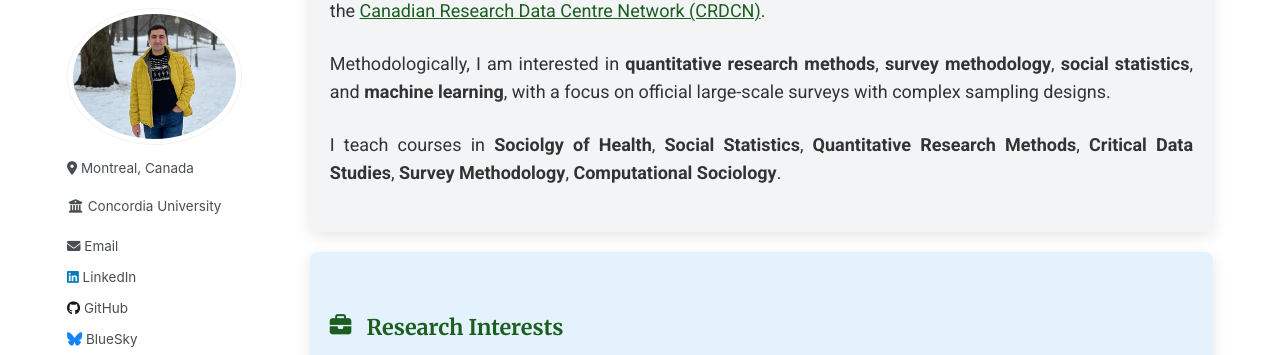
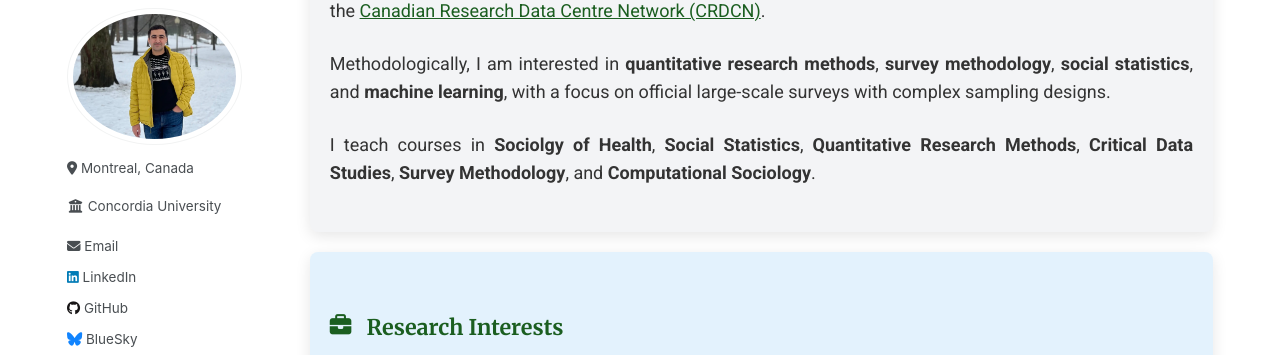
Before and after one commit to Mohsnmonji/mohsnmonji.github.io, a Jekyll site: the page built from about-me.md, in a window 1280 px wide and 900 px high, scrolled down 314 px. Shown: the part 98-453 px from the top of the window. Built offline with Jekyll 4.4.1, drawn with Linux system fonts in a browser that asks for light colours; some web fonts are replaced.

Commit message:
Update about-me.md

```diff
--- a/about-me.md
+++ b/about-me.md
@@ -111,7 +111,7 @@ author_profile: true
  <p>
     I teach courses in <strong>Sociolgy of Health</strong>,
     <strong>Social Statistics</strong>, <strong>Quantitative Research Methods</strong>, <strong>Critical Data Studies</strong>,
-    <strong>Survey Methodology</strong>, <strong>Computational Sociology</strong>.
+    <strong>Survey Methodology</strong>, and <strong>Computational Sociology</strong>.
 </p>
 </div>
 
```
